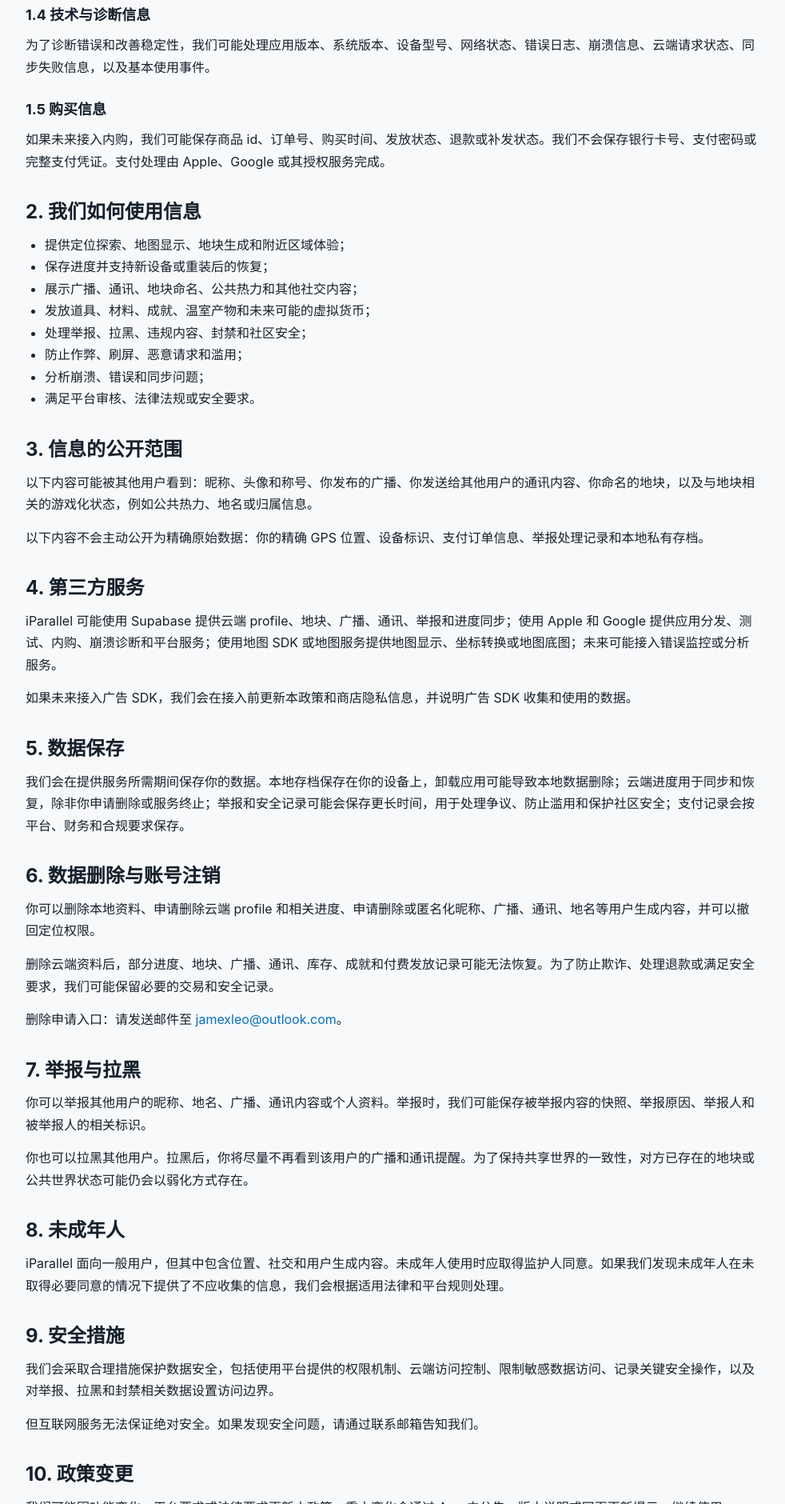
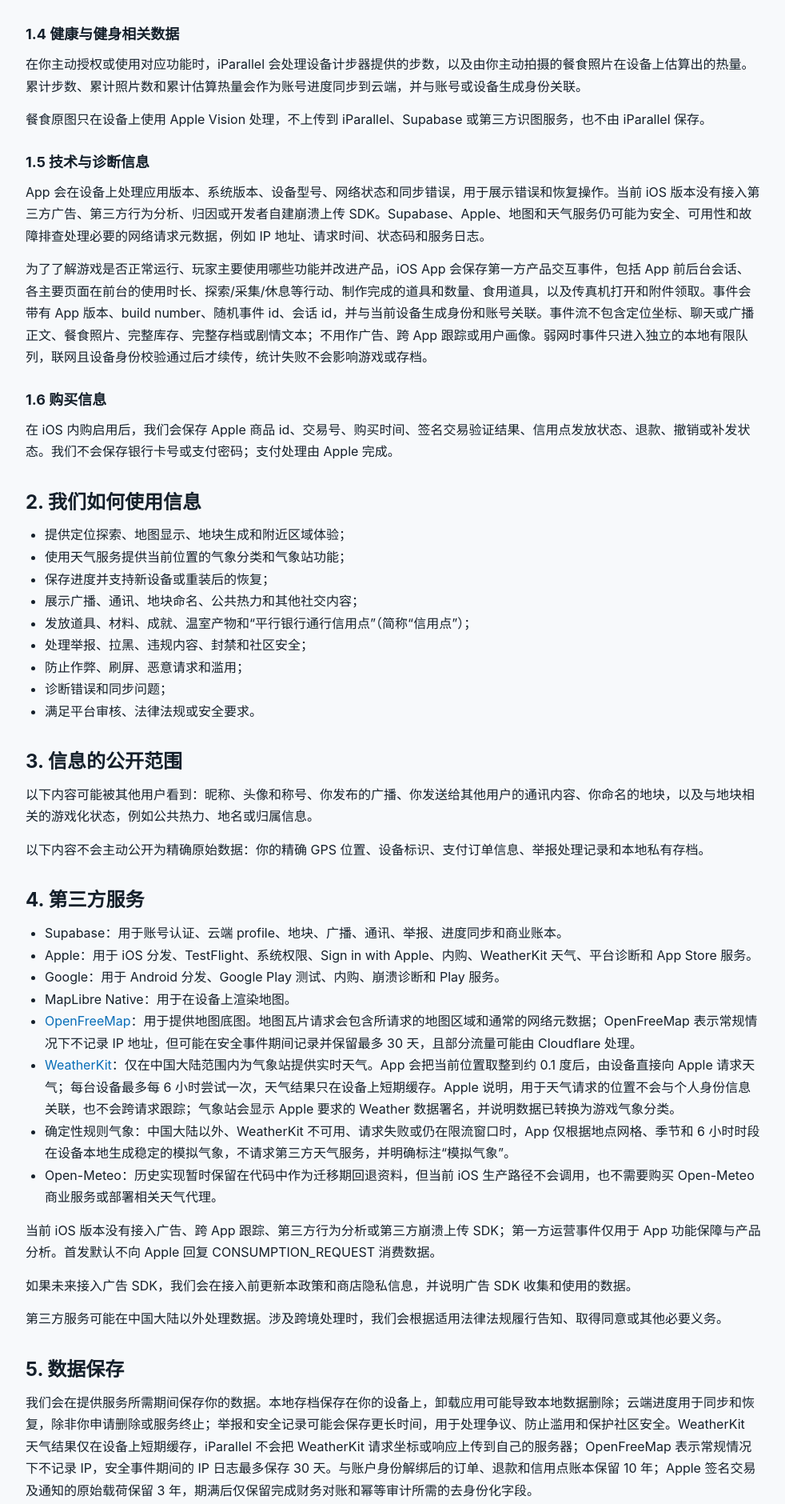
Before and after one commit to iParallelWorld/iParallelWorld.github.io, a plain HTML site: page privacy.html in a window 1280 px wide. Shown: the part 848-2728 px from the top of the page at 80% size, without its empty margins (148-1130 px from the left). Drawn offline with Linux system fonts and the light colour scheme.

Commit message:
Update iParallel launch legal pages

```diff
--- a/privacy.html
+++ b/privacy.html
@@ -9,7 +9,7 @@
 <body>
   <header>
     <h1>iParallel 隐私政策</h1>
-    <p class="meta">最后更新：2026-07-15 · 生效日期：2026-07-15 · 运营主体：个人 · 联系邮箱：jamexleo@outlook.com</p>
+    <p class="meta">最后更新：2026-07-31 · 生效日期：2026-07-31 · 适用地区：中国大陆 · 运营主体：Jiaxi Liu（个人开发者） · 联系邮箱：iParallel.app@hotmail.com</p>
     <nav class="nav">
       <a href="index.html">首页</a>
       <a href="terms.html">用户协议</a>
@@ -33,21 +33,27 @@
     <h3>1.3 游戏与社交数据</h3>
     <p>我们可能保存探索进度、地块等级、地块命名、领地归属、库存、材料、道具、配方、成就、营地、温室状态、宇宙广播、通讯消息、公共热力、到访记录、举报、拉黑、封禁和社区安全处理记录，以及本地存档和云端恢复所需的进度数据。</p>
 
-    <h3>1.4 技术与诊断信息</h3>
-    <p>为了诊断错误和改善稳定性，我们可能处理应用版本、系统版本、设备型号、网络状态、错误日志、崩溃信息、云端请求状态、同步失败信息，以及基本使用事件。</p>
+    <h3>1.4 健康与健身相关数据</h3>
+    <p>在你主动授权或使用对应功能时，iParallel 会处理设备计步器提供的步数，以及由你主动拍摄的餐食照片在设备上估算出的热量。累计步数、累计照片数和累计估算热量会作为账号进度同步到云端，并与账号或设备生成身份关联。</p>
+    <p>餐食原图只在设备上使用 Apple Vision 处理，不上传到 iParallel、Supabase 或第三方识图服务，也不由 iParallel 保存。</p>
 
-    <h3>1.5 购买信息</h3>
-    <p>如果未来接入内购，我们可能保存商品 id、订单号、购买时间、发放状态、退款或补发状态。我们不会保存银行卡号、支付密码或完整支付凭证。支付处理由 Apple、Google 或其授权服务完成。</p>
+    <h3>1.5 技术与诊断信息</h3>
+    <p>App 会在设备上处理应用版本、系统版本、设备型号、网络状态和同步错误，用于展示错误和恢复操作。当前 iOS 版本没有接入第三方广告、第三方行为分析、归因或开发者自建崩溃上传 SDK。Supabase、Apple、地图和天气服务仍可能为安全、可用性和故障排查处理必要的网络请求元数据，例如 IP 地址、请求时间、状态码和服务日志。</p>
+    <p>为了了解游戏是否正常运行、玩家主要使用哪些功能并改进产品，iOS App 会保存第一方产品交互事件，包括 App 前后台会话、各主要页面在前台的使用时长、探索/采集/休息等行动、制作完成的道具和数量、食用道具，以及传真机打开和附件领取。事件会带有 App 版本、build number、随机事件 id、会话 id，并与当前设备生成身份和账号关联。事件流不包含定位坐标、聊天或广播正文、餐食照片、完整库存、完整存档或剧情文本；不用作广告、跨 App 跟踪或用户画像。弱网时事件只进入独立的本地有限队列，联网且设备身份校验通过后才续传，统计失败不会影响游戏或存档。</p>
+
+    <h3>1.6 购买信息</h3>
+    <p>在 iOS 内购启用后，我们会保存 Apple 商品 id、交易号、购买时间、签名交易验证结果、信用点发放状态、退款、撤销或补发状态。我们不会保存银行卡号或支付密码；支付处理由 Apple 完成。</p>
 
     <h2>2. 我们如何使用信息</h2>
     <ul>
       <li>提供定位探索、地图显示、地块生成和附近区域体验；</li>
+      <li>使用天气服务提供当前位置的气象分类和气象站功能；</li>
       <li>保存进度并支持新设备或重装后的恢复；</li>
       <li>展示广播、通讯、地块命名、公共热力和其他社交内容；</li>
-      <li>发放道具、材料、成就、温室产物和未来可能的虚拟货币；</li>
+      <li>发放道具、材料、成就、温室产物和“平行银行通行信用点”（简称“信用点”）；</li>
       <li>处理举报、拉黑、违规内容、封禁和社区安全；</li>
       <li>防止作弊、刷屏、恶意请求和滥用；</li>
-      <li>分析崩溃、错误和同步问题；</li>
+      <li>诊断错误和同步问题；</li>
       <li>满足平台审核、法律法规或安全要求。</li>
     </ul>
 
@@ -56,16 +62,27 @@
     <p>以下内容不会主动公开为精确原始数据：你的精确 GPS 位置、设备标识、支付订单信息、举报处理记录和本地私有存档。</p>
 
     <h2>4. 第三方服务</h2>
-    <p>iParallel 可能使用 Supabase 提供云端 profile、地块、广播、通讯、举报和进度同步；使用 Apple 和 Google 提供应用分发、测试、内购、崩溃诊断和平台服务；使用地图 SDK 或地图服务提供地图显示、坐标转换或地图底图；未来可能接入错误监控或分析服务。</p>
+    <ul>
+      <li>Supabase：用于账号认证、云端 profile、地块、广播、通讯、举报、进度同步和商业账本。</li>
+      <li>Apple：用于 iOS 分发、TestFlight、系统权限、Sign in with Apple、内购、WeatherKit 天气、平台诊断和 App Store 服务。</li>
+      <li>Google：用于 Android 分发、Google Play 测试、内购、崩溃诊断和 Play 服务。</li>
+      <li>MapLibre Native：用于在设备上渲染地图。</li>
+      <li><a href="https://openfreemap.org/privacy/">OpenFreeMap</a>：用于提供地图底图。地图瓦片请求会包含所请求的地图区域和通常的网络元数据；OpenFreeMap 表示常规情况下不记录 IP 地址，但可能在安全事件期间记录并保留最多 30 天，且部分流量可能由 Cloudflare 处理。</li>
+      <li><a href="https://developer.apple.com/weatherkit/">WeatherKit</a>：仅在中国大陆范围内为气象站提供实时天气。App 会把当前位置取整到约 0.1 度后，由设备直接向 Apple 请求天气；每台设备最多每 6 小时尝试一次，天气结果只在设备上短期缓存。Apple 说明，用于天气请求的位置不会与个人身份信息关联，也不会跨请求跟踪；气象站会显示 Apple 要求的 Weather 数据署名，并说明数据已转换为游戏气象分类。</li>
+      <li>确定性规则气象：中国大陆以外、WeatherKit 不可用、请求失败或仍在限流窗口时，App 仅根据地点网格、季节和 6 小时时段在设备本地生成稳定的模拟气象，不请求第三方天气服务，并明确标注“模拟气象”。</li>
+      <li>Open-Meteo：历史实现暂时保留在代码中作为迁移期回退资料，但当前 iOS 生产路径不会调用，也不需要购买 Open-Meteo 商业服务或部署相关天气代理。</li>
+    </ul>
+    <p>当前 iOS 版本没有接入广告、跨 App 跟踪、第三方行为分析或第三方崩溃上传 SDK；第一方运营事件仅用于 App 功能保障与产品分析。首发默认不向 Apple 回复 CONSUMPTION_REQUEST 消费数据。</p>
     <p>如果未来接入广告 SDK，我们会在接入前更新本政策和商店隐私信息，并说明广告 SDK 收集和使用的数据。</p>
+    <p>第三方服务可能在中国大陆以外处理数据。涉及跨境处理时，我们会根据适用法律法规履行告知、取得同意或其他必要义务。</p>
 
     <h2>5. 数据保存</h2>
-    <p>我们会在提供服务所需期间保存你的数据。本地存档保存在你的设备上，卸载应用可能导致本地数据删除；云端进度用于同步和恢复，除非你申请删除或服务终止；举报和安全记录可能会保存更长时间，用于处理争议、防止滥用和保护社区安全；支付记录会按平台、财务和合规要求保存。</p>
+    <p>我们会在提供服务所需期间保存你的数据。本地存档保存在你的设备上，卸载应用可能导致本地数据删除；云端进度用于同步和恢复，除非你申请删除或服务终止；举报和安全记录可能会保存更长时间，用于处理争议、防止滥用和保护社区安全。WeatherKit 天气结果仅在设备上短期缓存，iParallel 不会把 WeatherKit 请求坐标或响应上传到自己的服务器；OpenFreeMap 表示常规情况下不记录 IP，安全事件期间的 IP 日志最多保存 30 天。与账户身份解绑后的订单、退款和信用点账本保留 10 年；Apple 签名交易及通知的原始载荷保留 3 年，期满后仅保留完成财务对账和幂等审计所需的去身份化字段。</p>
 
     <h2>6. 数据删除与账号注销</h2>
     <p>你可以删除本地资料、申请删除云端 profile 和相关进度、申请删除或匿名化昵称、广播、通讯、地名等用户生成内容，并可以撤回定位权限。</p>
     <p>删除云端资料后，部分进度、地块、广播、通讯、库存、成就和付费发放记录可能无法恢复。为了防止欺诈、处理退款或满足安全要求，我们可能保留必要的交易和安全记录。</p>
-    <p>删除申请入口：请发送邮件至 <a href="mailto:jamexleo@outlook.com">jamexleo@outlook.com</a>。</p>
+    <p>删除申请入口：在 App 内依次打开“个人资料 → 设置 → 删除账户与云端资料”。如果无法打开 App，可发送邮件至 <a href="mailto:iParallel.app@hotmail.com">iParallel.app@hotmail.com</a> 获取协助。</p>
 
     <h2>7. 举报与拉黑</h2>
     <p>你可以举报其他用户的昵称、地名、广播、通讯内容或个人资料。举报时，我们可能保存被举报内容的快照、举报原因、举报人和被举报人的相关标识。</p>
@@ -81,11 +98,14 @@
     <h2>10. 政策变更</h2>
     <p>我们可能因功能变化、平台要求或法律要求更新本政策。重大变化会通过 App 内公告、版本说明或网页更新提示。继续使用 iParallel 即表示你理解更新后的政策。若你不同意更新，可以停止使用相关服务并申请删除数据。</p>
 
-    <h2>11. 联系我们</h2>
-    <p>如果你对隐私政策、数据删除、举报处理或账号资料有疑问，请联系：<a href="mailto:jamexleo@outlook.com">jamexleo@outlook.com</a>。</p>
+    <h2>11. 适用地区与法律</h2>
+    <p>本政策适用于 iParallel 在中国大陆提供的服务。个人信息处理、账号删除、消费者权益和其他数据处理活动适用中华人民共和国大陆地区法律。法律法规另有强制性规定或为用户提供更高保护的，从其规定。</p>
+
+    <h2>12. 联系我们</h2>
+    <p>如果你对隐私政策、数据删除、举报处理或账号资料有疑问，请联系：<a href="mailto:iParallel.app@hotmail.com">iParallel.app@hotmail.com</a>。</p>
   </main>
   <footer>
-    <p>© 2026 iParallel. Operator: 个人.</p>
+    <p>© 2026 iParallel. Operator: Jiaxi Liu.</p>
   </footer>
 </body>
 </html>
```
Also changed, not shown: community.html (+4 -4 lines), delete-account.html (+7 -13 lines), index.html (+4 -4 lines), support.html (+3 -3 lines), terms.html (+9 -5 lines).
